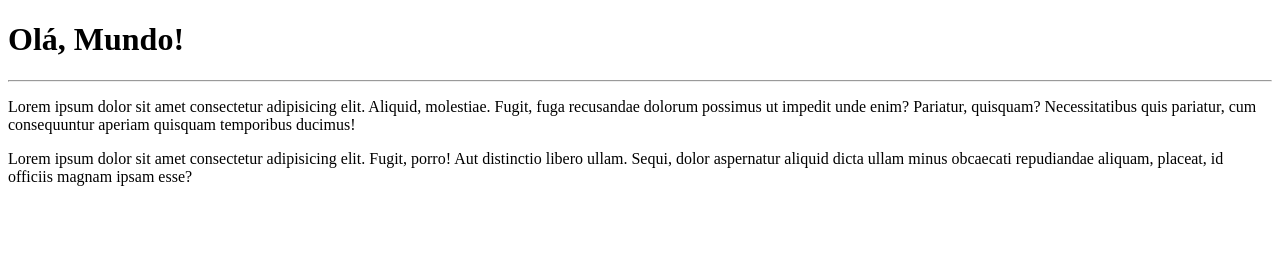
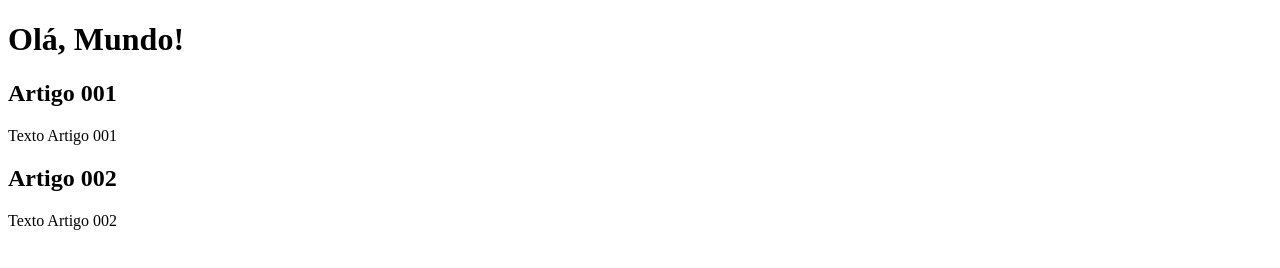
Before and after one commit to HaslanDaitx/OlaMundo, a plain HTML site: page site-exemplo/index.html in a window 1280 px wide. Drawn offline with Linux system fonts and the light colour scheme.

Commit message:
Alterações no site

```diff
--- a/site-exemplo/index.html
+++ b/site-exemplo/index.html
@@ -6,9 +6,18 @@
     <title>Meu Primeiro site em repositório </title>
 </head>
 <body>
-    <h1>Olá, Mundo!</h1>
-    <hr>
-    <p>Lorem ipsum dolor sit amet consectetur adipisicing elit. Aliquid, molestiae. Fugit, fuga recusandae dolorum possimus ut impedit unde enim? Pariatur, quisquam? Necessitatibus quis pariatur, cum consequuntur aperiam quisquam temporibus ducimus!</p>
-    <p>Lorem ipsum dolor sit amet consectetur adipisicing elit. Fugit, porro! Aut distinctio libero ullam. Sequi, dolor aspernatur aliquid dicta ullam minus obcaecati repudiandae aliquam, placeat, id officiis magnam ipsam esse?</p>
+    <main>
+        <header>
+            <h1>Olá, Mundo!</h1>
+        </header>
+        <article>
+            <h2>Artigo 001</h2>
+            <p>Texto Artigo 001</p>
+        </article>
+        <article>
+            <h2>Artigo 002</h2>
+            <p>Texto Artigo 002</p>
+        </article>
+    </main>
 </body>
 </html>
```
